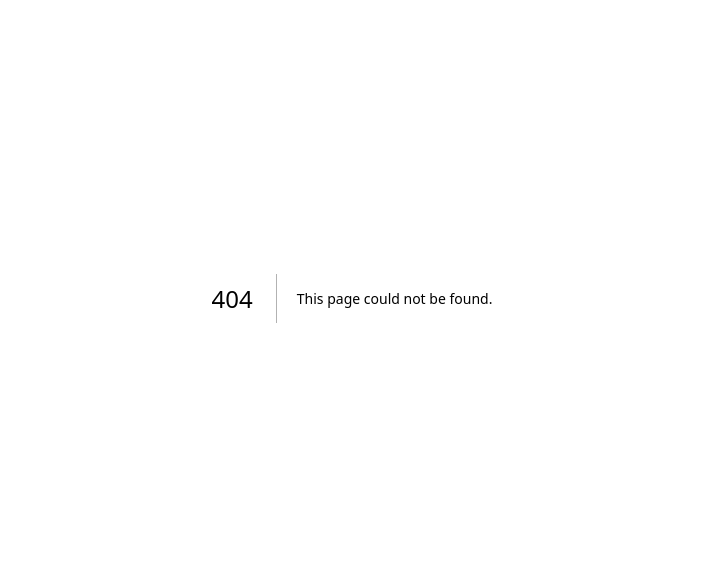
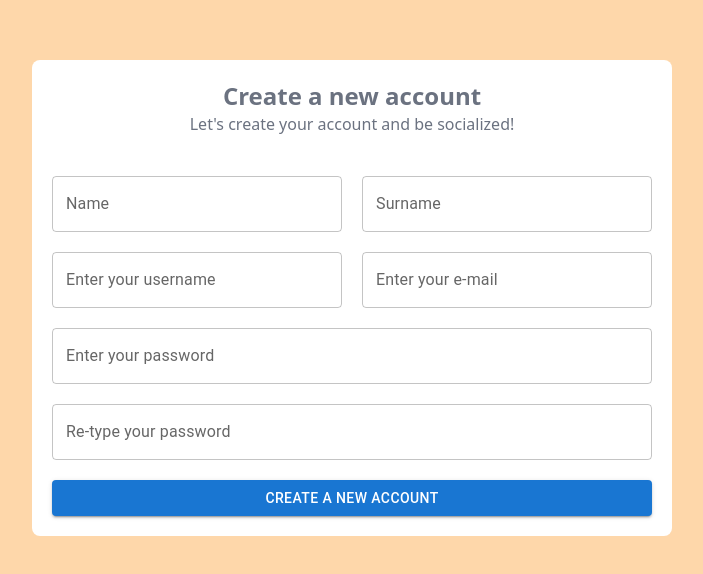
Before and after one commit to Ucuncu-Bin-Yil-Akademi/social-media-react, a Next.js app: page /register in a window 1280 px wide. Before the commit this address had no page. Shown: the part 102-676 px from the top of the page, without its empty margins (288-991 px from the left). Built offline with nearby package versions, Linux system fonts and the light colour scheme.

Commit message:
state update

```diff
--- /dev/null
+++ b/pages/login/index.js
@@ -0,0 +1,51 @@
+import TextField from "@mui/material/TextField";
+import Button from "@mui/material/Button";
+
+export default function LoginPage() {
+  return (
+    <div className="bg-orange-200 h-screen flex justify-center items-center">
+      <div className="bg-white w-1/2 p-5 rounded-lg">
+        <h2 className="text-center text-2xl font-semibold text-gray-500">
+          Login your account
+        </h2>
+        <p className="text-center text-gray-500">
+          Let's login your account and be socialized!
+        </p>
+        <div className="flex flex-col justify-center gap-5 mt-10">
+          <TextField
+            id="outlined-basic"
+            label="Enter your e-mail"
+            type="email"
+            variant="outlined"
+            sx={{
+              width: "100%",
+            }}
+          />
+          <TextField
+            id="outlined-basic"
+            label="Enter your password"
+            type="password"
+            variant="outlined"
+            sx={{
+              width: "100%",
+            }}
+          />
+          <a href="#" className="text-end text-blue-500">
+            Forgot your password?
+          </a>
+          <Button
+            variant="contained"
+            className="bg-gray-800 py-3 text-lg mt-10"
+            sx={{
+              "&:hover": {
+                backgroundColor: "#2A3442",
+              },
+            }}
+          >
+            Login Your Account
+          </Button>
+        </div>
+      </div>
+    </div>
+  );
+}
--- /dev/null
+++ b/pages/register/index.js
@@ -0,0 +1,138 @@
+import TextField from "@mui/material/TextField";
+import Button from "@mui/material/Button";
+import { useState } from "react";
+
+export default function RegisterPage() {
+  /*
+const [name, setName] = useState("");
+  const [surname, setSurname] = useState("");
+  const [username, setUsername] = useState("");
+  const [email, setEmail] = useState("");
+  const [password, setPassword] = useState("");
+  const [password2, setPassword2] = useState("");
+*/
+
+  const [form, setForm] = useState({
+    name: "",
+    surname: "",
+    username: "",
+    email: "",
+    password: "",
+    password2: "",
+  });
+
+  return (
+    <div className="bg-orange-200 h-screen flex justify-center items-center">
+      <div className="bg-white w-1/2 p-5 rounded-lg">
+        <h2 className="text-center text-2xl font-semibold text-gray-500">
+          Create a new account
+        </h2>
+        <p className="text-center text-gray-500">
+          Let's create your account and be socialized!
+        </p>
+        <div className="flex flex-col justify-center gap-5 mt-10">
+          <div className="flex gap-5">
+            <TextField
+              id="outlined-basic"
+              label="Name"
+              value={form.name}
+              onChange={(event) =>
+                setForm({ ...form, name: event.target.value })
+              }
+              type="text"
+              variant="outlined"
+              sx={{
+                width: "100%",
+              }}
+            />
+
+            <TextField
+              id="outlined-basic"
+              label="Surname"
+              value={form.surname}
+              onChange={(event) =>
+                setForm({ ...form, surname: event.target.value })
+              }
+              // let form = {name: "John", surname: "Doe", age: 25};
+              // form = { ...form, name: "Steve" };
+
+              type="text"
+              variant="outlined"
+              sx={{
+                width: "100%",
+              }}
+            />
+          </div>
+
+          <div className="flex gap-5">
+            <TextField
+              id="outlined-basic"
+              value={form.username}
+              onChange={(event) =>
+                setForm({ ...form, username: event.target.value })
+              }
+              label="Enter your username"
+              type="text"
+              variant="outlined"
+              sx={{
+                width: "100%",
+              }}
+            />
+            <TextField
+              id="outlined-basic"
+              value={form.email}
+              onChange={(event) =>
+                setForm({ ...form, email: event.target.value })
+              }
+              label="Enter your e-mail"
+              type="email"
+              variant="outlined"
+              sx={{
+                width: "100%",
+              }}
+            />
+          </div>
+
+          <TextField
+            id="outlined-basic"
+            label="Enter your password"
+            type="password"
+            value={form.password}
+            onChange={(event) =>
+              setForm({ ...form, password: event.target.value })
+            }
+            variant="outlined"
+            sx={{
+              width: "100%",
+            }}
+          />
+          <TextField
+            id="outlined-basic"
+            label="Re-type your password"
+            type="password"
+            variant="outlined"
+            value={form.password2}
+            onChange={(event) =>
+              setForm({ ...form, password2: event.target.value })
+            }
+            sx={{
+              width: "100%",
+            }}
+          />
+
+          <Button
+            variant="contained"
+            className="bg-gray-800 py-3 text-lg mt-10"
+            sx={{
+              "&:hover": {
+                backgroundColor: "#2A3442",
+              },
+            }}
+          >
+            Create a New Account
+          </Button>
+        </div>
+      </div>
+    </div>
+  );
+}
```
